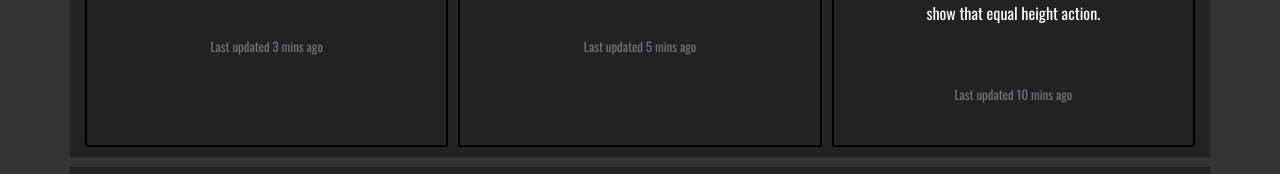
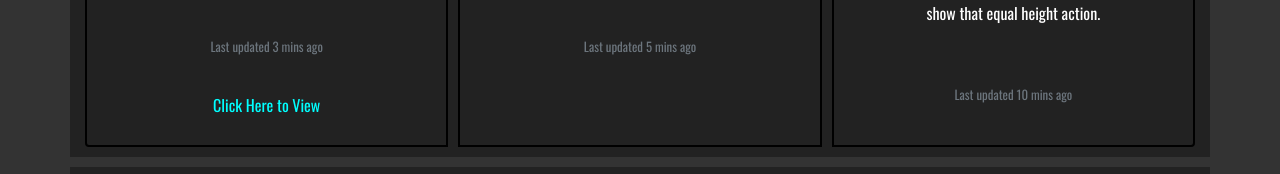
Before and after one commit to frostbyte225/sheldon_profile, a plain HTML site: page index.html in a window 1280 px wide. Shown: the part 1387-1561 px from the top of the page. Drawn offline with nearby package versions, Linux system fonts and the light colour scheme.

Commit message:
pushing homework 3

```diff
--- a/index.html
+++ b/index.html
@@ -116,7 +116,7 @@
                 <h5 class="card-title">Sorting List With User Input</h5>
                 <p class="card-text">This project allows users to create a dynamic list.</p>
                 <p class="card-text"><small class="text-muted">Last updated <span class="updated text-muted">3</span> mins ago</small></p>
-                <a href="/views/projects/list.html"></a>
+                <a href="/views/projects/list.html">Click Here to View</a>
               </div>
             </div>
             <div class="card">
```
